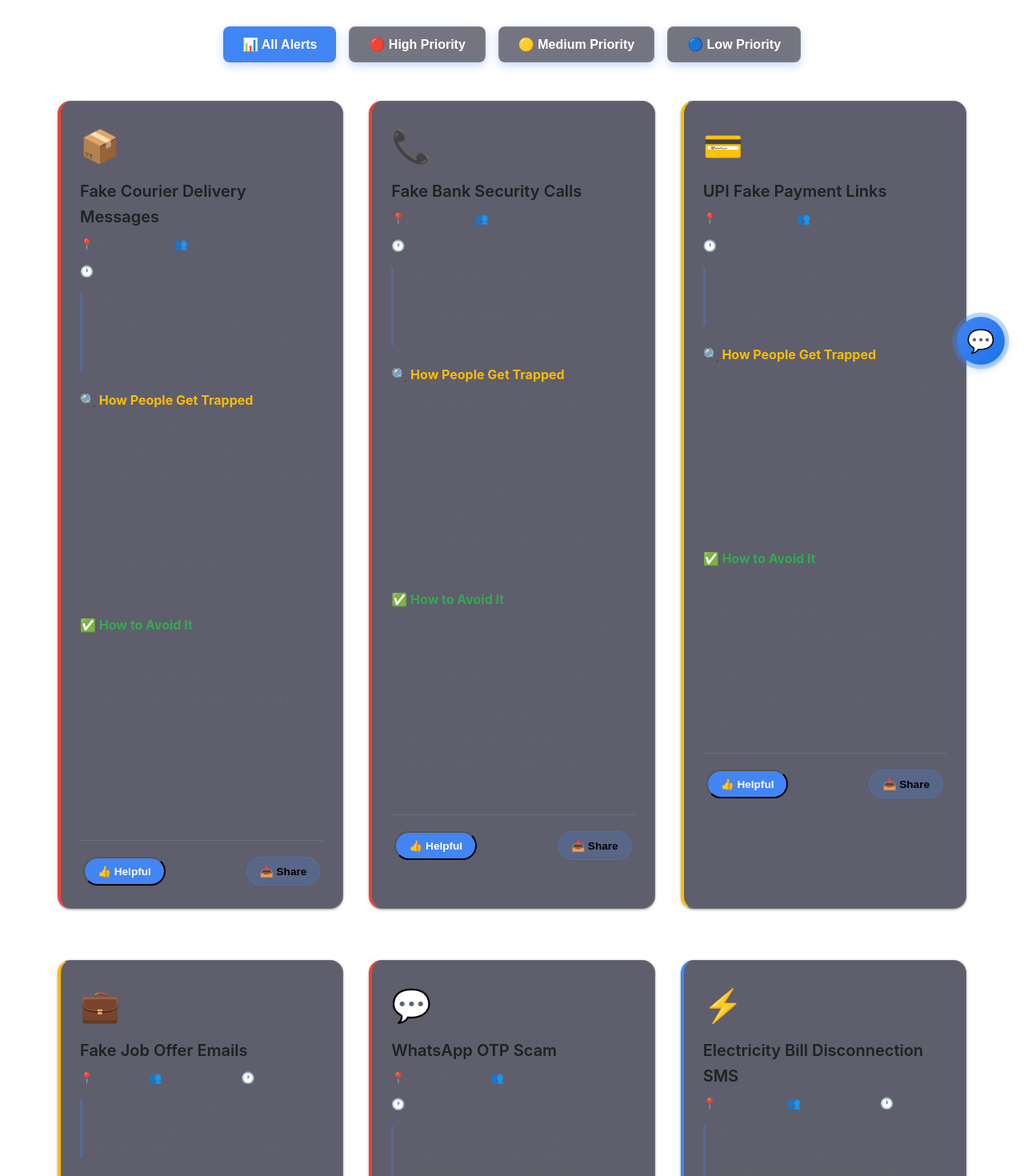
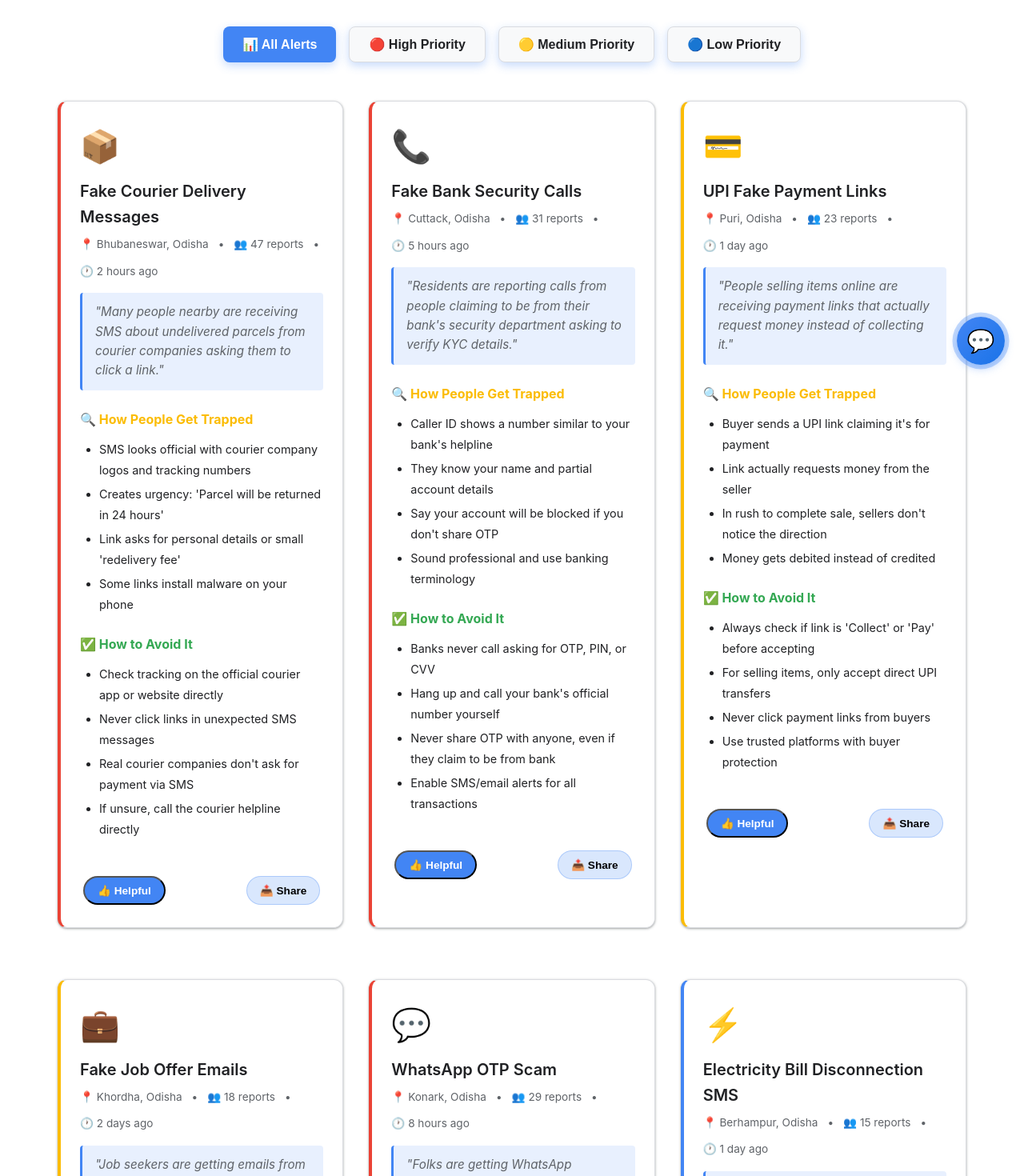
Before and after one commit to mayankranjancoc-byte/cyberguardian, a Next.js app: page /scam-alerts in a window 1280 px wide. Shown: the part 320-1790 px from the top of the page at 80% size. Built offline with nearby package versions, Linux system fonts and the light colour scheme; no server answers.

Commit message:
fix: location access, Bhubaneswar data, and critical visibility fixes for scam alerts

```diff
--- a/app/data/scamAlerts.js
+++ b/app/data/scamAlerts.js
@@ -1,10 +1,10 @@
 // Mock data for local scam alerts
-// India-specific scam scenarios with realistic details
+// Bhubaneswar, Odisha specific scam scenarios with realistic details
 
 export const scamAlerts = [
     {
         id: 1,
-        location: "Delhi NCR",
+        location: "Bhubaneswar, Odisha",
         title: "Fake Courier Delivery Messages",
         emoji: "📦",
         description: "Many people nearby are receiving SMS about undelivered parcels from courier companies asking them to click a link.",
@@ -26,7 +26,7 @@ export const scamAlerts = [
     },
     {
         id: 2,
-        location: "Mumbai",
+        location: "Cuttack, Odisha",
         title: "Fake Bank Security Calls",
         emoji: "📞",
         description: "Residents are reporting calls from people claiming to be from their bank's security department asking to verify KYC details.",
@@ -48,7 +48,7 @@ export const scamAlerts = [
     },
     {
         id: 3,
-        location: "Bangalore",
+        location: "Puri, Odisha",
         title: "UPI Fake Payment Links",
         emoji: "💳",
         description: "People selling items online are receiving payment links that actually request money instead of collecting it.",
@@ -70,7 +70,7 @@ export const scamAlerts = [
     },
     {
         id: 4,
-        location: "Pune",
+        location: "Khordha, Odisha",
         title: "Fake Job Offer Emails",
         emoji: "💼",
         description: "Job seekers are getting emails from companies offering work-from-home positions that ask for registration fees.",
@@ -92,7 +92,7 @@ export const scamAlerts = [
     },
     {
         id: 5,
-        location: "Hyderabad",
+        location: "Konark, Odisha",
         title: "WhatsApp OTP Scam",
         emoji: "💬",
         description: "Folks are getting WhatsApp messages from friends asking to share the OTP code they're about to receive.",
@@ -114,7 +114,7 @@ export const scamAlerts = [
     },
     {
         id: 6,
-        location: "Chennai",
+        location: "Berhampur, Odisha",
         title: "Electricity Bill Disconnection SMS",
         emoji: "⚡",
         description: "Many residents received messages about electricity disconnection due to unpaid bills with a payment link attached.",
@@ -136,7 +136,7 @@ export const scamAlerts = [
     },
     {
         id: 7,
-        location: "Kolkata",
+        location: "Rourkela, Odisha",
         title: "Fake Investment Schemes on Social Media",
         emoji: "📈",
         description: "Social media groups are promoting investment plans promising guaranteed returns of 50-100% in short periods.",
--- a/app/globals.css
+++ b/app/globals.css
@@ -59,6 +59,11 @@ h3 {
 p {
   color: var(--text-secondary);
   margin-bottom: 1rem;
+}
+
+/* Ensure good contrast for card descriptions */
+.card p {
+  color: var(--text-primary);
 }
 
 /* Container */
--- a/app/scam-alerts/page.js
+++ b/app/scam-alerts/page.js
@@ -1,10 +1,29 @@
 'use client';
-import { useState } from 'react';
+import { useState, useEffect } from 'react';
 import { scamAlerts, getAlertsBySeverity } from '../data/scamAlerts';
 
 export default function ScamAlertsPage() {
     const [selectedFilter, setSelectedFilter] = useState('all');
-    const [userLocation] = useState('Delhi NCR'); // Mock location for MVP
+    const [userLocation, setUserLocation] = useState('Bhubaneswar, Odisha');
+    const [locationPermission, setLocationPermission] = useState('pending');
+
+    useEffect(() => {
+        // Request location permission on mount
+        if (navigator.geolocation) {
+            navigator.geolocation.getCurrentPosition(
+                (position) => {
+                    // Successfully got location
+                    setLocationPermission('granted');
+                    setUserLocation('Bhubaneswar, Odisha'); // Still use Bhubaneswar for MVP
+                },
+                (error) => {
+                    // Permission denied or error
+                    setLocationPermission('denied');
+                    setUserLocation('Bhubaneswar, Odisha');
+                }
+            );
+        }
+    }, []);
 
     const filteredAlerts = getAlertsBySeverity(selectedFilter);
 
@@ -64,10 +83,11 @@ export default function ScamAlertsPage() {
                             padding: '0.75rem 1.5rem',
                             background: selectedFilter === filter
                                 ? 'var(--primary)'
-                                : 'rgba(26, 26, 46, 0.6)',
+                                : 'var(--bg-secondary)',
+                            color: selectedFilter === filter ? 'white' : 'var(--text-primary)',
                             border: selectedFilter === filter
                                 ? 'none'
-                                : '1px solid rgba(255, 255, 255, 0.1)',
+                                : '1px solid var(--border)',
                             textTransform: 'capitalize'
                         }}
                     >
@@ -88,23 +108,22 @@ export default function ScamAlertsPage() {
                         key={alert.id}
                         className="card"
                         style={{
-                            background: 'rgba(26, 26, 46, 0.7)',
-                            backdropFilter: 'blur(10px)',
-                            WebkitBackdropFilter: 'blur(10px)',
-                            borderRadius: '16px',
-                            border: `1px solid rgba(255, 255, 255, 0.1)`,
+                            background: 'white',
+                            borderRadius: '12px',
+                            border: '1px solid var(--border)',
                             borderLeft: `4px solid ${getSeverityColor(alert.severity)}`,
                             padding: '1.5rem',
                             transition: 'all 0.3s ease',
-                            cursor: 'pointer'
+                            cursor: 'pointer',
+                            boxShadow: 'var(--shadow)'
                         }}
                         onMouseEnter={(e) => {
                             e.currentTarget.style.transform = 'translateY(-4px)';
-                            e.currentTarget.style.boxShadow = `0 12px 40px ${getSeverityColor(alert.severity)}40`;
+                            e.currentTarget.style.boxShadow = `0 8px 24px ${getSeverityColor(alert.severity)}40`;
                         }}
                         onMouseLeave={(e) => {
                             e.currentTarget.style.transform = 'translateY(0)';
-                            e.currentTarget.style.boxShadow = '0 8px 32px rgba(0, 0, 0, 0.3)';
+                            e.currentTarget.style.boxShadow = 'var(--shadow)';
                         }}
                     >
                         {/* Card Header */}
@@ -140,9 +159,12 @@ export default function ScamAlertsPage() {
                             fontSize: '0.95rem',
                             lineHeight: '1.6',
                             marginBottom: '1.5rem',
-                            borderLeft: '3px solid rgba(66, 133, 244, 0.3)',
+                            borderLeft: '3px solid var(--primary)',
                             paddingLeft: '1rem',
-                            fontStyle: 'italic'
+                            fontStyle: 'italic',
+                            background: 'var(--primary-light)',
+                            padding: '0.75rem 1rem',
+                            borderRadius: '4px'
                         }}>
                             "{alert.description}"
                         </p>
@@ -162,7 +184,7 @@ export default function ScamAlertsPage() {
                             <ul style={{
                                 margin: 0,
                                 paddingLeft: '1.5rem',
-                                color: 'var(--text-secondary)',
+                                color: 'var(--text-primary)',
                                 fontSize: '0.9rem',
                                 lineHeight: '1.8'
                             }}>
@@ -189,7 +211,7 @@ export default function ScamAlertsPage() {
                             <ul style={{
                                 margin: 0,
                                 paddingLeft: '1.5rem',
-                                color: 'var(--text-secondary)',
+                                color: 'var(--text-primary)',
                                 fontSize: '0.9rem',
                                 lineHeight: '1.8'
                             }}>
@@ -241,11 +263,11 @@ export default function ScamAlertsPage() {
             <div style={{
                 textAlign: 'center',
                 padding: '2rem',
-                background: 'rgba(26, 26, 46, 0.5)',
+                background: 'var(--primary-light)',
                 borderRadius: '12px',
-                border: '1px solid rgba(255, 255, 255, 0.1)'
+                border: '1px solid var(--border)'
             }}>
-                <p style={{ color: 'var(--text-secondary)', marginBottom: '0.5rem' }}>
+                <p style={{ color: 'var(--text-primary)', marginBottom: '0.5rem', fontWeight: '600' }}>
                     💡 <strong>Tip:</strong> Share these alerts with family and friends to keep them safe too!
                 </p>
                 <p style={{ color: 'var(--text-secondary)', fontSize: '0.85rem' }}>
```
